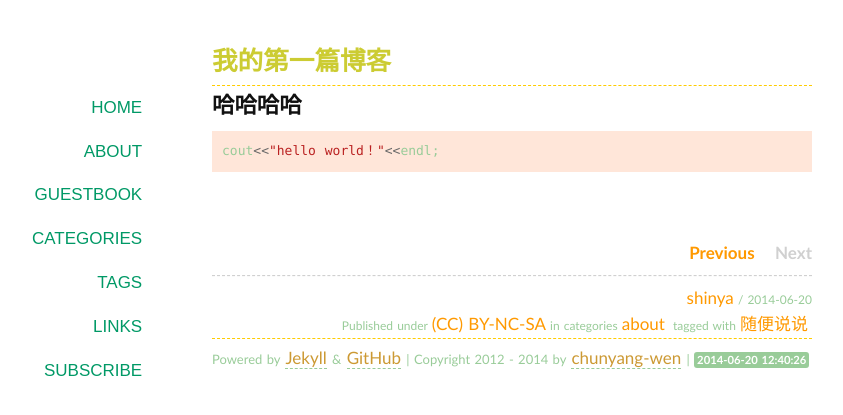
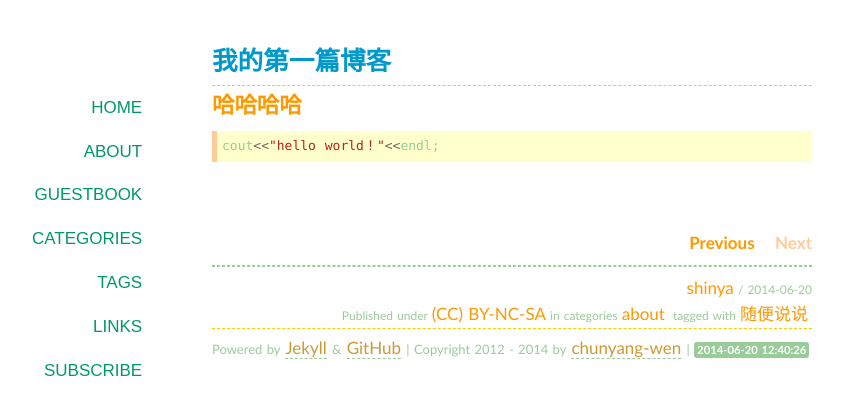
Before and after one commit to shinya816/shinya816.github.com, a Jekyll site: the page built from _posts/2014-06-20-myfirst.md, in a window 1280 px wide. Shown: the top 415 px of the page, without its empty margins (128-971 px from the left). Built offline with Jekyll 4.4.1, drawn with Linux system fonts in a browser that asks for light colours; some web fonts are replaced; Markdown is read by kramdown in place of the engine named in the settings; comment, search, counter and statistics services are not loaded.

Commit message:
Update style.css

```diff
--- a/media/css/style.css
+++ b/media/css/style.css
@@ -19,12 +19,12 @@ margin-right:auto;
 *{padding:0;margin: 0;border:none;outline:none;}
 a{color: #FF9900;text-decoration:none;font-size: 17px;}
 a:hover{color:#99CC99;border-bottom:1px dashed;text-decoration:none;}
-hr{margin:.7em 0;border-top:1px dashed #d0d0d0;border-bottom:1px dashed #f9f9f9;}
+hr{margin:.7em 0;border-top: 1px dashed #99CC99;border-bottom: 1px dashed #99CC99;}
 p{padding:.5em 0;}
 li{padding:.2em 0;}
 ol,ul{list-style-position:inside;}
 ol ul, ul ol, ul ul, ol ol {margin-left:1em;}
-pre code{margin:1em 0;font-size:13px;line-height:1.6;display:block;overflow:auto;}
+pre code{margin:1em 0;font-size:13px;line-height:1.6;display:block;overflow:auto;border-left: 5px #FFCC99 solid;}
 blockquote{display:block;text-align:justify;border-left:4px solid #eeeeee;}
 blockquote{margin:1em 0em;padding-left:1.5em;}
 blockquote p{margin:0;padding:.5em 0;}
@@ -45,18 +45,18 @@ blockquote p{margin:0;padding:.5em 0;}
 .listing-seperator{font-weight:bold;font-size: 22px;}
 .meta{text-align:right;font-size:12px;}
 .pageNav{font-weight:bold;font-size:17px;}
-.pageNavInvalid{font-weight:bold;font-size:17px;color:#D0D0D0;}
+.pageNavInvalid{font-weight:bold;font-size:17px;color: #FFCC99;}
 header{padding:.5em 0;border-bottom: 1px dashed #FFCC00;}
 nav{font-family:"Electrolize",sans-serif;font-size:1.1em;text-transform:uppercase;float:left;margin-left:-12em;width:9em;text-align:right;}
 nav a{display:block;padding:.7em 1em;color: #009966;}
 nav a:hover{background-color:#99CC99;border-radius:15px;text-decoration:none;color:#f9f9f9;-webkit-transition:color .2s linear;}
 .post{padding:.5em 0em;}
-h1{font-family:"Cuprum","Hiragino Sans GB","Microsoft YaHei",sans-serif;font-size:1.6em;color: #CCCC33;}
-h2{font-family:"Cuprum","Hiragino Sans GB","Microsoft YaHei",sans-serif;font-size:1.4em;color:#111;}
+h1{font-family:"Cuprum","Hiragino Sans GB","Microsoft YaHei",sans-serif;font-size:1.6em;color: #0099CC;}
+h2{font-family:"Cuprum","Hiragino Sans GB","Microsoft YaHei",sans-serif;font-size:1.4em;color: #FF9900;}
 h3{font-family:"Cuprum","Hiragino Sans GB","Microsoft YaHei",sans-serif;font-size:1.2em;color:#222;}
 h4{font-family:"Cuprum","Hiragino Sans GB","Microsoft YaHei",sans-serif;font-size:1em;color:#333;}
 pre,code{font-family:Menlo,"Andale Mono",Consolas,"Courier New",Monaco,monospace;font-size:13px;}
-code{background-color:#FFE6D9;padding:10px;}
+code{background-color: #FFFFCC;padding: 5px;}
 embed,object,iframe{display:block;margin:4px auto;}
 .gist{font-size: 12px;line-height:1.6;}
 
@@ -79,12 +79,10 @@ text-decoration: none;
 }
 
 footer a:hover {
-	color: rgba(250,250,250,1.0) !important;
+	color: #ffffff;
     -webkit-border-radius: 4px;
-    border: 1px solid rgba(0,0,0,0.45);
-    text-shadow: rgba(0,0,0,0.6) 0px -1px 0px;
-	background: -webkit-gradient(linear, left top, left bottom, from(rgba(110,110,110,1.0)), to(rgba(100,100,100,1.0)));
-	-webkit-box-shadow: rgba(0,0,0,1.0) 0px 0px 2px,rgba(255,255,255,0.15) 0px 1px 1px inset;
+    border: 0px solid rgba(0,0,0,0.45);
+    background-color:#FF9933;
 	text-decoration: none;
 }
 
```
